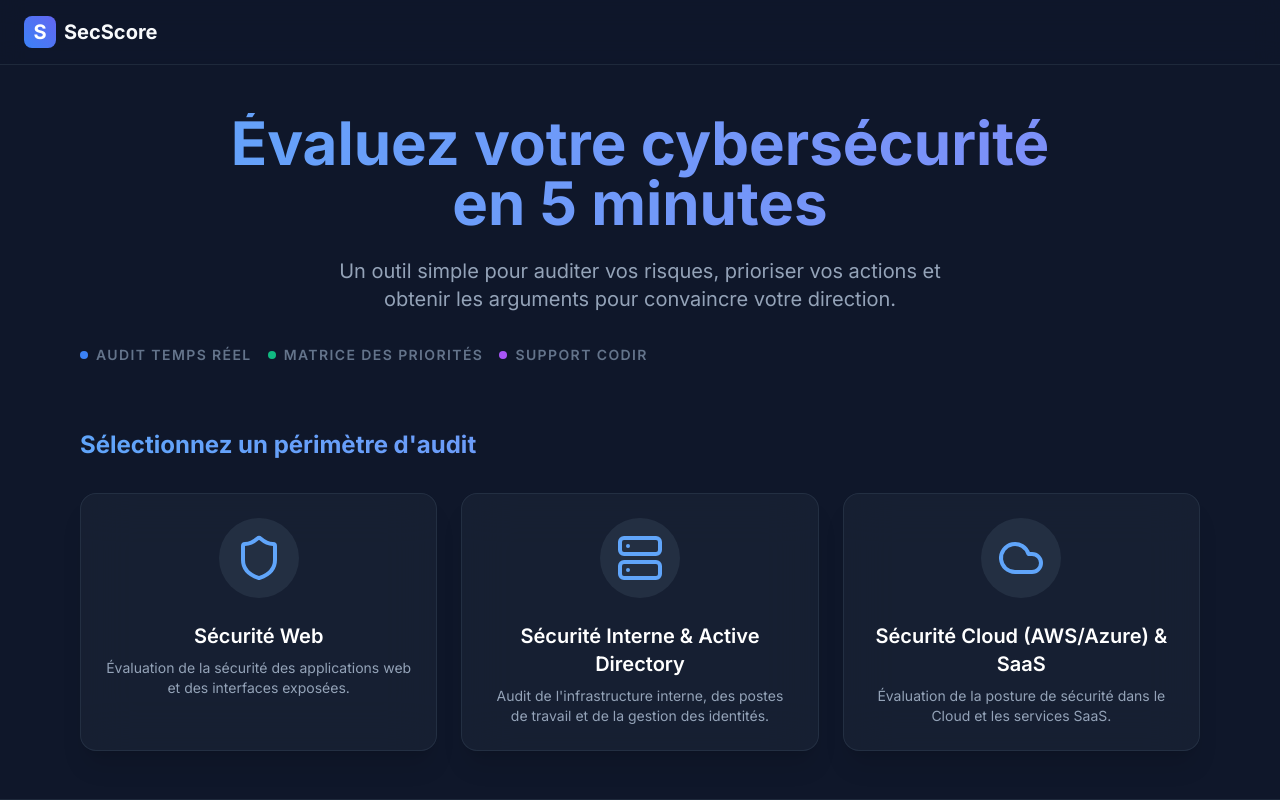
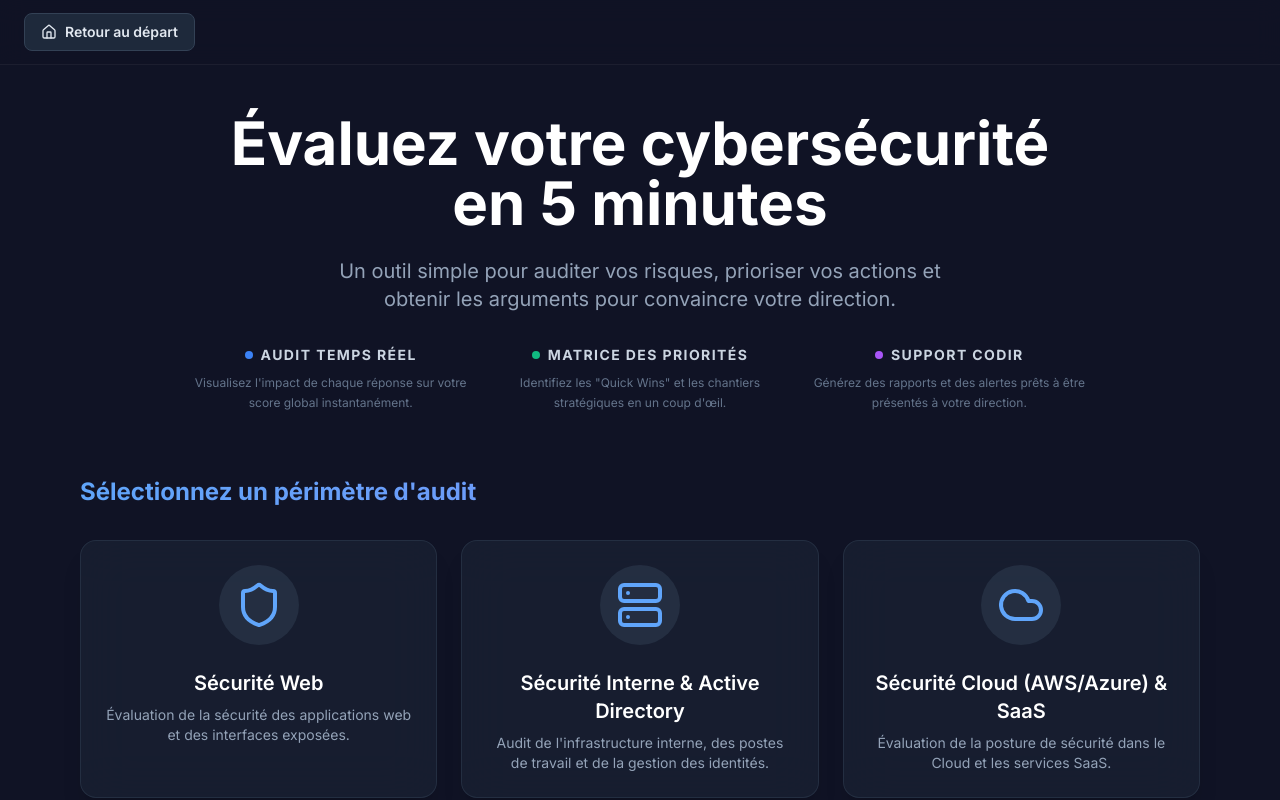
Before and after one commit to Skillx-fr/SecScore, a React (Vite) app: page / in a window 1280 px wide. Shown: the top 800 px of the page. Built offline with nearby package versions, Linux system fonts and the light colour scheme.

Commit message:
feat: improve UI/UX with Skillx branding, answer deselection, and better home page layout

```diff
--- a/src/App.jsx
+++ b/src/App.jsx
@@ -4,6 +4,7 @@ import { ThemeSelector } from './components/ThemeSelector';
 import { QuestionWizard } from './components/QuestionWizard';
 import { ResultsDashboard } from './components/ResultsDashboard';
 import { LiveScoreGauge } from './components/LiveScoreGauge';
+import { Home } from 'lucide-react';
 import data from './data/questions.json';
 import pkg from '../package.json';
 
@@ -11,7 +12,7 @@ function App() {
   const [currentTheme, setCurrentTheme] = useState(null);
   const [isFinished, setIsFinished] = useState(false);
 
-  const { totalScore, addAnswer, calculateGrade, resetScore, answers } = useRealTimeScore();
+  const { totalScore, addAnswer, removeAnswer, calculateGrade, resetScore, answers } = useRealTimeScore();
 
   // Calculate dynamic max score based on current theme's questions
   const currentMaxScore = currentTheme
@@ -41,16 +42,17 @@ function App() {
   };
 
   return (
-    <div className="min-h-screen bg-slate-900 text-slate-50 flex flex-col">
+    <div className="min-h-screen text-slate-50 flex flex-col">
       {/* Header */}
-      <header className="border-b border-slate-800 bg-slate-900/50 backdrop-blur-md sticky top-0 z-50">
+      <header className="border-b border-white/5 bg-[#101325]/50 backdrop-blur-md sticky top-0 z-50">
         <div className="max-w-7xl mx-auto px-6 h-16 flex items-center justify-between">
-          <div className="flex items-center gap-2 font-bold text-xl cursor-pointer" onClick={handleReset}>
-            <div className="w-8 h-8 rounded-lg bg-gradient-to-tr from-blue-500 to-indigo-500 flex items-center justify-center">
-              <span className="text-white">S</span>
-            </div>
-            <span>SecScore</span>
-          </div>
+          <button
+            onClick={handleReset}
+            className="flex items-center gap-2 px-4 py-2 rounded-lg bg-slate-800 hover:bg-skillx/40 text-slate-200 transition-colors font-semibold text-sm border border-slate-700"
+          >
+            <Home className="w-4 h-4" />
+            <span>Retour au départ</span>
+          </button>
 
           {currentTheme && !isFinished && (
             <div className="flex items-center gap-4">
@@ -81,6 +83,7 @@ function App() {
             <QuestionWizard
               theme={currentTheme}
               onAnswer={addAnswer}
+              onRemoveAnswer={removeAnswer}
               onFinish={handleFinish}
             />
           </div>
--- a/src/components/PriorityMatrix.jsx
+++ b/src/components/PriorityMatrix.jsx
@@ -112,9 +112,6 @@ export function PriorityMatrix({ questions, answers }) {
                     "bg-slate-800/20"
                 )}
             </div>
-            <p className="text-xs text-slate-500 mt-4 italic text-center">
-                * Basé sur la complexité estimée de mise en œuvre et l'impact sécurité.
-            </p>
         </div>
     );
 }
--- a/src/components/QuestionWizard.jsx
+++ b/src/components/QuestionWizard.jsx
@@ -2,19 +2,26 @@ import { useState } from 'react';
 import { motion, AnimatePresence } from 'framer-motion';
 import { ArrowRight, AlertTriangle, CheckCircle, AlertCircle } from 'lucide-react';
 
-export function QuestionWizard({ theme, onAnswer, onFinish }) {
+export function QuestionWizard({ theme, onAnswer, onRemoveAnswer, onFinish }) {
     const [currentIndex, setCurrentIndex] = useState(0);
-    const [selectedOption, setSelectedOption] = useState(null);
+    const [selectedOptionIndex, setSelectedOptionIndex] = useState(null);
     const [showFeedback, setShowFeedback] = useState(false);
 
     const question = theme.questions[currentIndex];
     const isLastQuestion = currentIndex === theme.questions.length - 1;
 
-    const handleOptionClick = (option) => {
-        if (showFeedback) return; // Prevent changing answer after reveal
-        setSelectedOption(option);
-        setShowFeedback(true);
-        onAnswer(question.id, option.score);
+    const handleOptionClick = (index, option) => {
+        if (selectedOptionIndex === index) {
+            // Deselect
+            setSelectedOptionIndex(null);
+            setShowFeedback(false);
+            onRemoveAnswer(question.id);
+        } else {
+            // Select new
+            setSelectedOptionIndex(index);
+            setShowFeedback(true);
+            onAnswer(question.id, option.score);
+        }
     };
 
     const handleNext = () => {
@@ -22,7 +29,7 @@ export function QuestionWizard({ theme, onAnswer, onFinish }) {
             onFinish();
         } else {
             setCurrentIndex(prev => prev + 1);
-            setSelectedOption(null);
+            setSelectedOptionIndex(null);
             setShowFeedback(false);
         }
     };
@@ -61,8 +68,8 @@ export function QuestionWizard({ theme, onAnswer, onFinish }) {
             <div className="space-y-4">
                 <AnimatePresence mode="wait">
                     {question.options.map((option, idx) => {
-                        const isSelected = selectedOption === option;
-                        const feedbackStyle = showFeedback && isSelected ? getRiskColor(option.riskLevel) : 'border-slate-700 hover:bg-slate-800';
+                        const isSelected = selectedOptionIndex === idx;
+                        const feedbackStyle = showFeedback && isSelected ? getRiskColor(option.riskLevel) : 'border-slate-700 hover:bg-skillx/20';
                         const opacity = showFeedback && !isSelected ? 'opacity-50' : 'opacity-100';
 
                         return (
@@ -71,8 +78,7 @@ export function QuestionWizard({ theme, onAnswer, onFinish }) {
                                 initial={{ opacity: 0, x: -20 }}
                                 animate={{ opacity: 1, x: 0 }}
                                 transition={{ delay: idx * 0.1 }}
-                                disabled={showFeedback}
-                                onClick={() => handleOptionClick(option)}
+                                onClick={() => handleOptionClick(idx, option)}
                                 className={`w-full text-left p-4 rounded-xl border-2 transition-all duration-300 ${feedbackStyle} ${opacity} relative overflow-hidden group`}
                             >
                                 <div className="flex items-center justify-between">
@@ -101,7 +107,7 @@ export function QuestionWizard({ theme, onAnswer, onFinish }) {
                         initial={{ opacity: 0, scale: 0.8 }}
                         animate={{ opacity: 1, scale: 1 }}
                         onClick={handleNext}
-                        className="flex items-center gap-2 px-6 py-3 bg-blue-600 hover:bg-blue-500 text-white rounded-full font-semibold shadow-lg shadow-blue-500/25 transition-all"
+                        className="flex items-center gap-2 px-6 py-3 bg-blue-600 hover:bg-skillx text-white rounded-full font-semibold shadow-lg shadow-blue-500/25 transition-all"
                     >
                         {isLastQuestion ? 'Terminer l\'audit' : 'Question suivante'}
                         <ArrowRight className="w-4 h-4" />
--- a/src/components/ThemeSelector.jsx
+++ b/src/components/ThemeSelector.jsx
@@ -15,16 +15,40 @@ export function ThemeSelector({ themes, onSelect }) {
                 animate={{ opacity: 1, y: 0 }}
                 className="text-center mb-16"
             >
-                <h1 className="text-4xl md:text-6xl font-black mb-6 bg-clip-text text-transparent bg-gradient-to-r from-blue-400 to-indigo-400">
+                <h1 className="text-4xl md:text-6xl font-black mb-6 text-white">
                     Évaluez votre cybersécurité<br />en 5 minutes
                 </h1>
                 <p className="text-xl text-slate-400 max-w-2xl mx-auto mb-8">
                     Un outil simple pour auditer vos risques, prioriser vos actions et obtenir les arguments pour convaincre votre direction.
                 </p>
-                <div className="flex flex-wrapjustify-center gap-4 text-sm font-semibold text-slate-500 uppercase tracking-widest">
-                    <span className="flex items-center gap-2"><div className="w-2 h-2 rounded-full bg-blue-500"></div> Audit Temps Réel</span>
-                    <span className="flex items-center gap-2"><div className="w-2 h-2 rounded-full bg-emerald-500"></div> Matrice des Priorités</span>
-                    <span className="flex items-center gap-2"><div className="w-2 h-2 rounded-full bg-purple-500"></div> Support CODIR</span>
+                <div className="grid grid-cols-1 md:grid-cols-3 gap-8 max-w-4xl mx-auto">
+                    <div className="flex flex-col items-center text-center space-y-2">
+                        <div className="flex items-center gap-2 text-sm font-bold text-slate-300 uppercase tracking-widest">
+                            <div className="w-2 h-2 rounded-full bg-blue-500"></div>
+                            Audit Temps Réel
+                        </div>
+                        <p className="text-xs text-slate-500 leading-relaxed">
+                            Visualisez l'impact de chaque réponse sur votre score global instantanément.
+                        </p>
+                    </div>
+                    <div className="flex flex-col items-center text-center space-y-2">
+                        <div className="flex items-center gap-2 text-sm font-bold text-slate-300 uppercase tracking-widest">
+                            <div className="w-2 h-2 rounded-full bg-emerald-500"></div>
+                            Matrice des Priorités
+                        </div>
+                        <p className="text-xs text-slate-500 leading-relaxed">
+                            Identifiez les "Quick Wins" et les chantiers stratégiques en un coup d'œil.
+                        </p>
+                    </div>
+                    <div className="flex flex-col items-center text-center space-y-2">
+                        <div className="flex items-center gap-2 text-sm font-bold text-slate-300 uppercase tracking-widest">
+                            <div className="w-2 h-2 rounded-full bg-purple-500"></div>
+                            Support CODIR
+                        </div>
+                        <p className="text-xs text-slate-500 leading-relaxed">
+                            Générez des rapports et des alertes prêts à être présentés à votre direction.
+                        </p>
+                    </div>
                 </div>
             </motion.div>
 
@@ -44,10 +68,10 @@ export function ThemeSelector({ themes, onSelect }) {
                             whileHover={{ scale: 1.05 }}
                             whileTap={{ scale: 0.95 }}
                             onClick={() => onSelect(theme)}
-                            className="glass-panel p-6 rounded-2xl cursor-pointer hover:bg-slate-800/80 transition-colors group"
+                            className="glass-panel p-6 rounded-2xl cursor-pointer hover:bg-skillx/30 transition-colors group"
                         >
                             <div className="flex justify-center mb-6">
-                                <div className="p-4 rounded-full bg-slate-700/50 group-hover:bg-blue-500/20 transition-colors">
+                                <div className="p-4 rounded-full bg-slate-700/50 group-hover:bg-skillx/40 transition-colors">
                                     <Icon className="w-12 h-12 text-blue-400 group-hover:text-blue-300" />
                                 </div>
                             </div>
--- a/src/index.css
+++ b/src/index.css
@@ -6,7 +6,8 @@
 
 @layer base {
   body {
-    @apply bg-slate-900 text-slate-50 font-sans antialiased;
+    background-color: #101325;
+    @apply text-slate-50 font-sans antialiased;
   }
 }
 
--- a/tailwind.config.js
+++ b/tailwind.config.js
@@ -7,6 +7,7 @@ export default {
     theme: {
         extend: {
             colors: {
+                skillx: '#26358C',
                 primary: {
                     50: '#eff6ff',
                     100: '#dbeafe',
```
Also changed, not shown: src/components/ResultsDashboard.jsx (+7 -3 lines), src/hooks/useRealTimeScore.js (+9 -0 lines), 1 other file (tests, documents, lock files or other folders).
